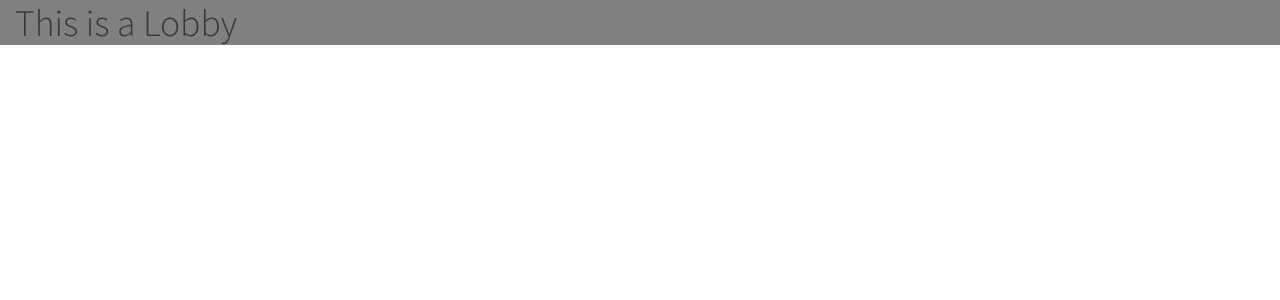
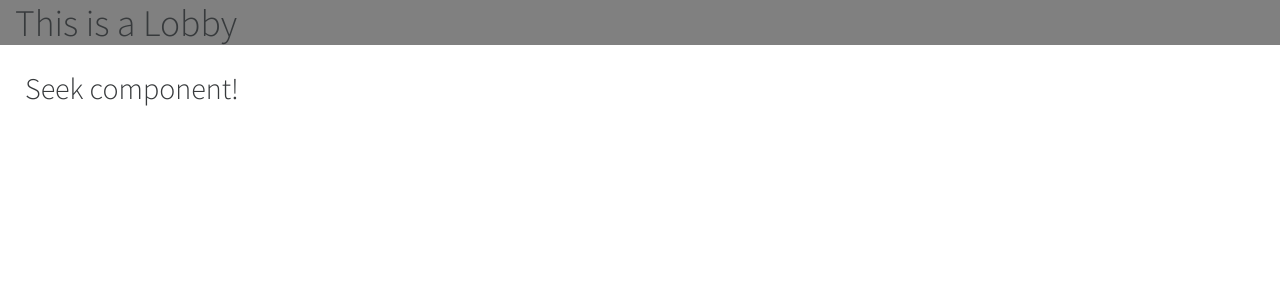
Before and after one commit to Insanelyn/Chesstastic, a Vue app in the folder Chesstastic/client/: page / in a window 1280 px wide. Shown: the top 300 px of the page. Built offline with nearby package versions, Linux system fonts and the light colour scheme.

Commit message:
added some text to layout

```diff
--- a/Chesstastic/client/src/App.vue
+++ b/Chesstastic/client/src/App.vue
@@ -1,16 +1,19 @@
 <template>
   <div id="app">
   <TheChessboard />
+    <SeeksComponentLayout />
   </div>
 
 </template>
 
 <script>
 import TheChessboard from './components/TheChessboard.vue'
+import SeeksComponentLayout from './components/SeeksComponentLayout'
 
 export default {
   name: 'app',
   components: {
+      SeeksComponentLayout,
     TheChessboard,
 
   }
--- /dev/null
+++ b/Chesstastic/client/src/components/SeeksComponentLayout.vue
@@ -0,0 +1,22 @@
+<template>
+    <div class="container-seekComponent">
+        <h2>Seek component!</h2>
+
+    </div>
+</template>
+
+<script>
+    export default {
+        name: "SeeksComponentLayout"
+    }
+
+</script>
+
+<style scoped>
+
+    .container-seekComponent {
+        display: flex;
+        margin: 25px;
+    }
+
+</style>
```
